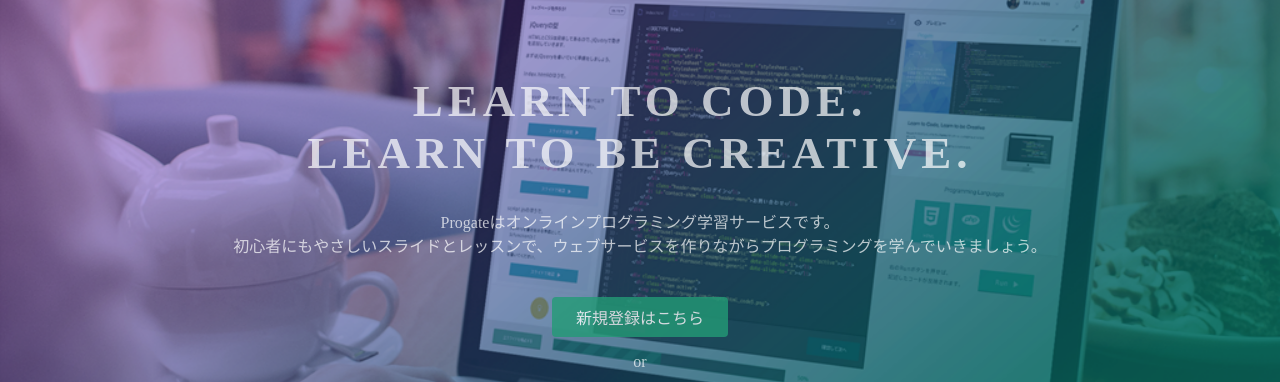
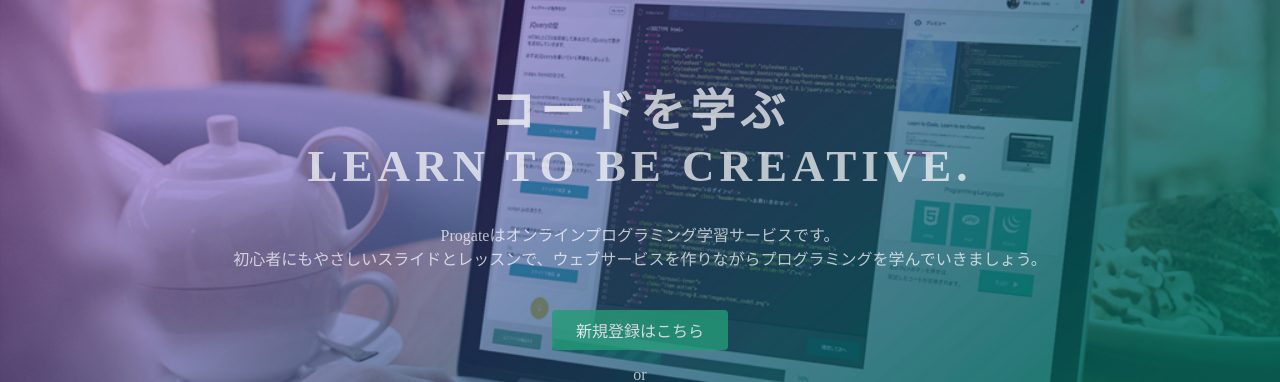
Before and after one commit to handatakeo/github.io, a plain HTML site: page index.html in a window 1280 px wide. Shown: the part 135-517 px from the top of the page. Drawn offline with Linux system fonts and the light colour scheme.

Commit message:
Update index.html

```diff
--- a/index.html
+++ b/index.html
@@ -23,7 +23,7 @@
   </header>
   <div class="top-wrapper">
     <div class="container">
-      <h1>LEARN TO CODE.<br>LEARN TO BE CREATIVE.</h1>
+      <h1>コードを学ぶ<br>LEARN TO BE CREATIVE.</h1>
       <p>Progateはオンラインプログラミング学習サービスです。<br>初心者にもやさしいスライドとレッスンで、ウェブサービスを作りながらプログラミングを学んでいきましょう。</p>
       <div class="btn-wrapper">
         <a href="#" class="btn signup">新規登録はこちら</a>
```
